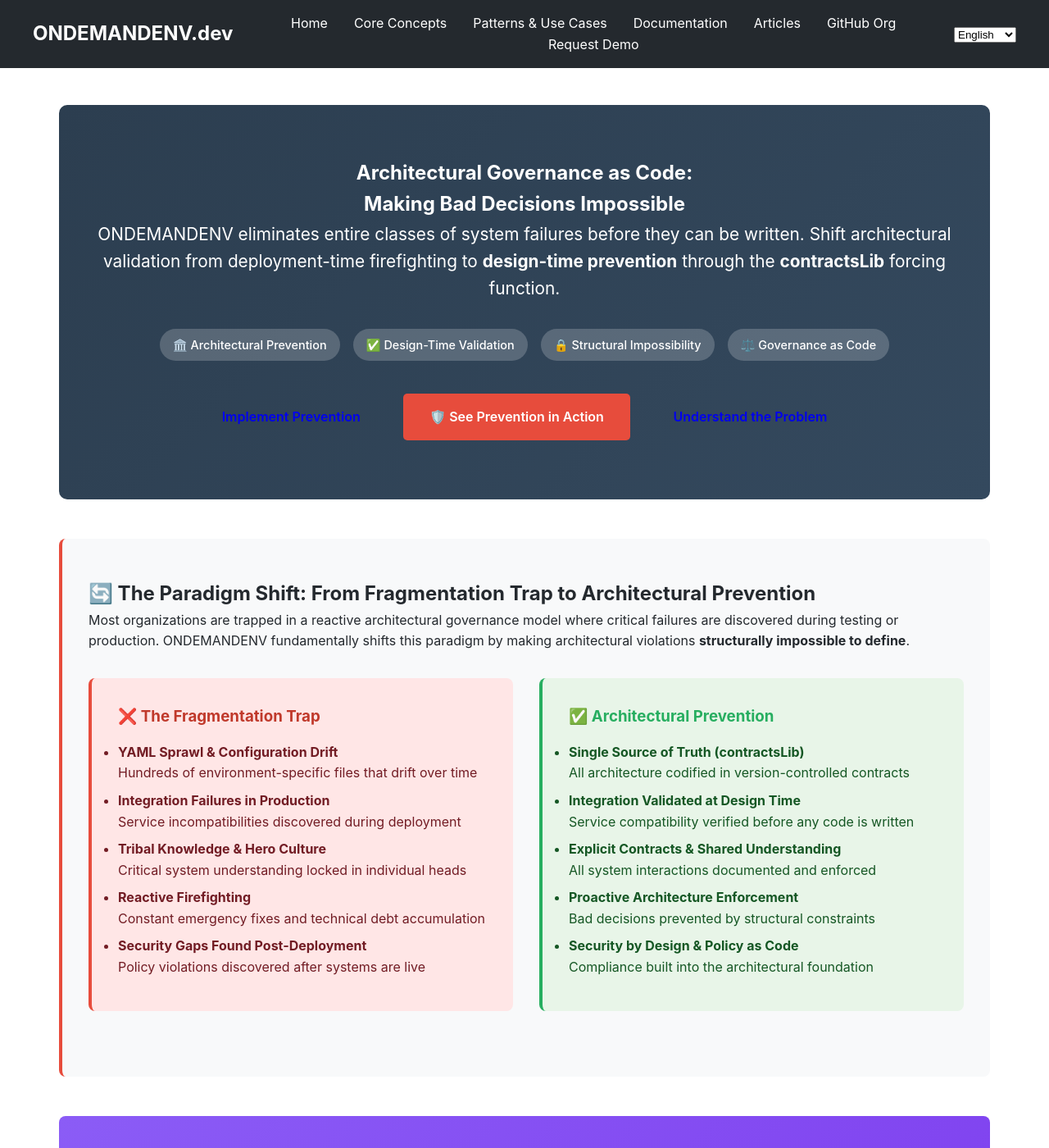
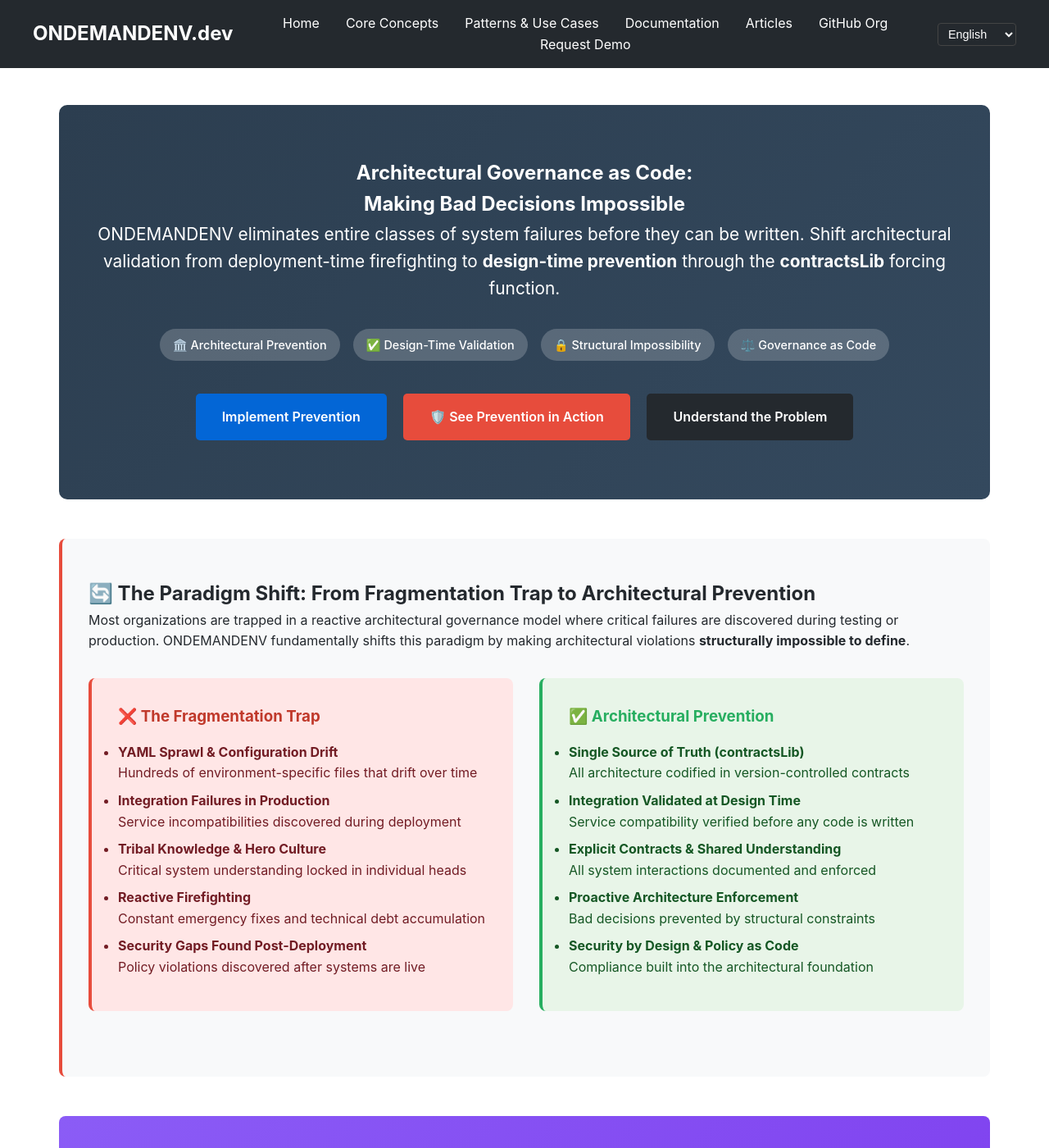
Before and after one commit to ondemandenv/ondemandenv.github.io, a Jekyll site: the page index.html, which Jekyll copies as it is, in a window 1280 px wide and 1400 px high. Shown: the whole window at 82% size. Built offline with Jekyll 4.4.1, drawn with Linux system fonts in a browser that asks for light colours; some of the changed text lies outside the part shown.

Commit message:
+++++++++-prev+

```diff
--- a/index.html
+++ b/index.html
@@ -125,27 +125,7 @@
             margin: 2rem 0;
             border-left: 4px solid #00b894;
         }
-        .btn-prevention {
-            background: #e74c3c;
-            color: white;
-            border: none;
-        }
-        .btn-prevention:hover {
-            background: #c0392b;
-        }
-        .btn-enhanced {
-            padding: 1rem 2rem;
-            margin: 0.5rem;
-            border-radius: 5px;
-            text-decoration: none;
-            font-weight: 600;
-            transition: all 0.3s ease;
-            display: inline-block;
-        }
-        .btn-enhanced:hover {
-            transform: translateY(-2px);
-            box-shadow: 0 4px 12px rgba(0,0,0,0.2);
-        }
+
         @media (max-width: 768px) {
             .comparison-grid {
                 grid-template-columns: 1fr;
@@ -291,6 +271,18 @@
             <h3>🎯 Kill Tribal Knowledge</h3>
             <p>System understanding becomes explicit and shared. All architectural decisions, dependencies, and interactions are codified in the contractsLib, eliminating hidden knowledge and hero culture.</p>
             <div class="tech-stack">Prevention Mechanism: Explicit contracts, version-controlled architecture, automated documentation</div>
+        </div>
+
+        <div class="prevention-feature">
+            <h3>🔄 Shift Left</h3>
+            <p>Architectural validation moves from deployment-time discovery to design-time prevention. Integration failures, security gaps, and configuration errors are caught during contract definition, not during production deployment.</p>
+            <div class="tech-stack">Prevention Mechanism: Design-time validation, early feedback loops, contract-based verification</div>
+        </div>
+
+        <div class="prevention-feature">
+            <h3>⬇️ Shift Down</h3>
+            <p>Architectural decision-making becomes democratized through safe experimentation. Junior developers can explore complex patterns, test new architectures, and drive innovation in isolated environments without senior architect approval gates.</p>
+            <div class="tech-stack">Prevention Mechanism: Isolated experimentation environments, self-service architecture, democratized innovation tools</div>
         </div>
     </section>
 
--- a/styles.css
+++ b/styles.css
@@ -724,6 +724,27 @@
     flex-shrink: 0;
 }
 
+.language-switcher select {
+    background: var(--secondary-color);
+    color: white;
+    border: 1px solid #444;
+    border-radius: 4px;
+    padding: 0.25rem 0.5rem;
+    font-size: 0.9rem;
+    cursor: pointer;
+}
+
+.language-switcher select:hover {
+    border-color: var(--primary-color);
+}
+
+.language-switcher select:focus {
+    outline: none;
+    border-color: var(--primary-color);
+    box-shadow: 0 0 0 2px rgba(3, 102, 214, 0.2);
+}
+
+/* Legacy styles for link-based language switchers */
 .language-switcher a {
     text-decoration: none;
     padding: 0 5px;
@@ -758,3 +779,212 @@
         justify-content: center;
     }
 }
+
+/* Additional styles for homepage enhancements */
+.innovation-grid {
+    display: grid;
+    grid-template-columns: repeat(auto-fit, minmax(280px, 1fr));
+    gap: 2rem;
+    margin: 3rem 0;
+}
+
+.innovation-card {
+    background: white;
+    padding: 2rem;
+    border-radius: 8px;
+    box-shadow: 0 2px 10px rgba(0,0,0,0.1);
+    border-top: 4px solid #4ecdc4;
+    transition: transform 0.2s ease;
+}
+
+.innovation-card:hover {
+    transform: translateY(-2px);
+}
+
+.tech-stack {
+    margin-top: 1rem;
+    font-size: 0.85rem;
+    color: #666;
+    font-style: italic;
+}
+
+.demo-console {
+    background: linear-gradient(135deg, #667eea 0%, #764ba2 100%);
+    color: white;
+    padding: 2rem;
+    border-radius: 8px;
+    text-align: center;
+    margin: 2rem 0;
+}
+
+.demo-features {
+    display: grid;
+    grid-template-columns: repeat(auto-fit, minmax(200px, 1fr));
+    gap: 1rem;
+    margin: 2rem 0;
+}
+
+.demo-feature {
+    background: rgba(255,255,255,0.1);
+    padding: 1rem;
+    border-radius: 5px;
+}
+
+.success-metrics {
+    background: #e8f5e8;
+    padding: 2rem;
+    border-radius: 8px;
+    margin: 2rem 0;
+}
+
+.metrics-grid {
+    display: grid;
+    grid-template-columns: repeat(auto-fit, minmax(200px, 1fr));
+    gap: 1.5rem;
+    margin: 2rem 0;
+}
+
+.metric {
+    text-align: center;
+    background: white;
+    padding: 1.5rem;
+    border-radius: 8px;
+    box-shadow: 0 2px 5px rgba(0,0,0,0.1);
+}
+
+.metric-number {
+    display: block;
+    font-size: 2.5rem;
+    font-weight: bold;
+    color: #2e7d32;
+    margin-bottom: 0.5rem;
+}
+
+.metric-label {
+    font-weight: 600;
+    color: #333;
+}
+
+.ai-section {
+    background: #fff3e0;
+    padding: 2rem;
+    border-radius: 8px;
+    border-left: 4px solid #ff9800;
+    margin: 2rem 0;
+}
+
+.workflow-steps {
+    display: grid;
+    grid-template-columns: repeat(auto-fit, minmax(200px, 1fr));
+    gap: 1rem;
+    margin: 1.5rem 0;
+}
+
+.workflow-step {
+    background: white;
+    padding: 1rem;
+    border-radius: 5px;
+    border-left: 3px solid #ff9800;
+}
+
+.ecosystem-preview {
+    background: #f8f9fa;
+    padding: 2rem;
+    border-radius: 8px;
+    margin: 2rem 0;
+}
+
+.repo-grid {
+    display: grid;
+    grid-template-columns: repeat(auto-fit, minmax(250px, 1fr));
+    gap: 1rem;
+    margin: 1.5rem 0;
+}
+
+.repo-card {
+    background: white;
+    padding: 1rem;
+    border-radius: 5px;
+    border-left: 3px solid #4ecdc4;
+}
+
+.next-steps-enhanced {
+    display: grid;
+    grid-template-columns: repeat(auto-fit, minmax(300px, 1fr));
+    gap: 2rem;
+    margin: 3rem 0;
+}
+
+.next-step-card {
+    background: white;
+    padding: 2rem;
+    border-radius: 8px;
+    box-shadow: 0 2px 10px rgba(0,0,0,0.1);
+    text-align: center;
+    transition: transform 0.2s ease;
+}
+
+.next-step-card:hover {
+    transform: translateY(-2px);
+}
+
+.btn-demo {
+    background: #4ecdc4;
+    color: white;
+    border: none;
+}
+
+.btn-demo:hover {
+    background: #45b7b8;
+}
+
+.btn-prevention {
+    background: #e74c3c;
+    color: white;
+    border: none;
+}
+
+.btn-prevention:hover {
+    background: #c0392b;
+}
+
+.btn-enhanced {
+    padding: 1rem 2rem;
+    margin: 0.5rem;
+    border-radius: 5px;
+    text-decoration: none;
+    font-weight: 600;
+    transition: all 0.3s ease;
+    display: inline-block;
+}
+
+.btn-enhanced:hover {
+    transform: translateY(-2px);
+    box-shadow: 0 4px 12px rgba(0,0,0,0.2);
+}
+
+/* Ensure existing button styles work with enhanced buttons */
+.btn-primary {
+    background-color: var(--primary-color);
+    color: white;
+    border: none;
+}
+
+.btn-primary:hover {
+    background-color: #0256c7;
+}
+
+.btn-secondary {
+    background-color: var(--secondary-color);
+    color: white;
+    border: none;
+}
+
+.btn-secondary:hover {
+    background-color: #1e2124;
+}
+
+.cta-buttons {
+    margin-top: 2rem;
+    text-align: center;
+}
```
Also changed, not shown: articles.html (+4 -4 lines), articles/isolated-offshore-development-pattern.md (added, +47 -0 lines).
